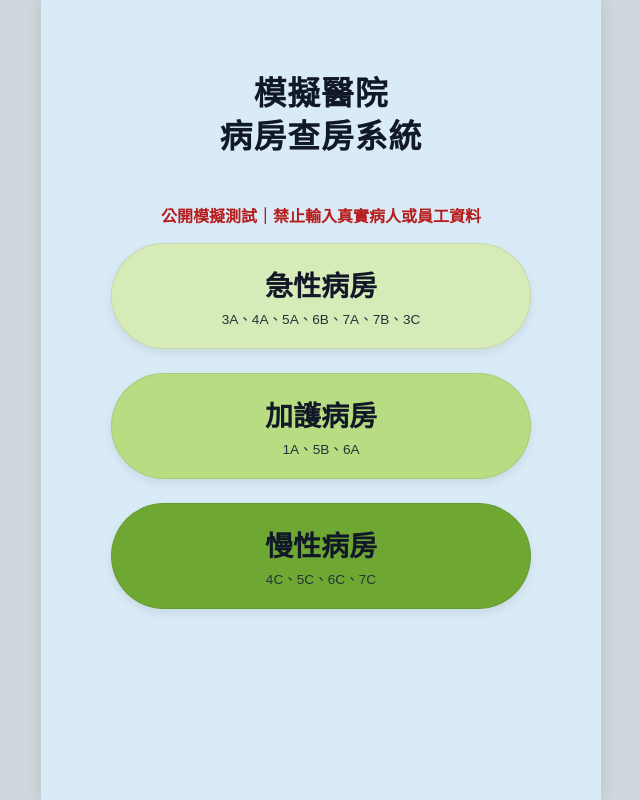
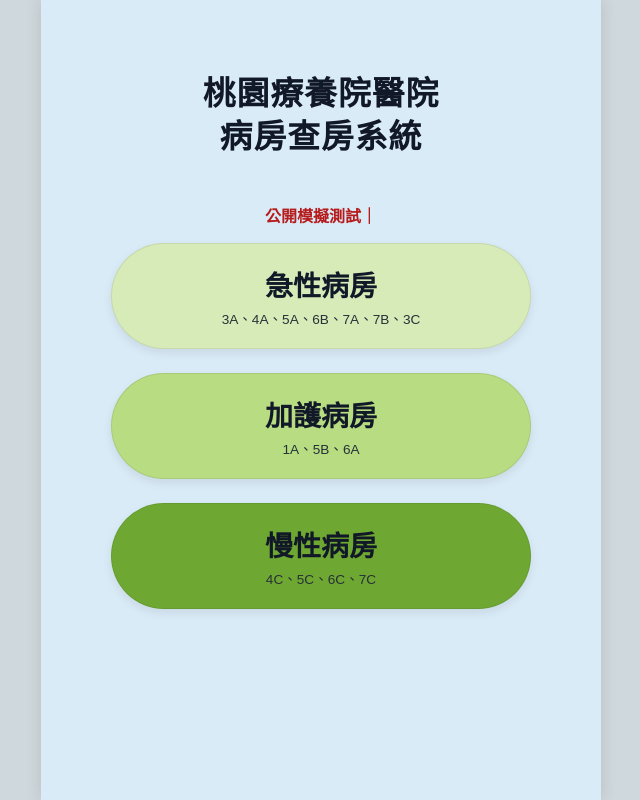
Before and after one commit to shuhui1023-prog/ward-rounding-test, a plain HTML site: page index.html in a window 1280 px wide. Shown: the whole page, without its empty margins (319-959 px from the left). Drawn offline with Linux system fonts and the light colour scheme.

Commit message:
Update index.html

```diff
--- a/index.html
+++ b/index.html
@@ -868,8 +868,8 @@
 <div class="container">
   <!-- ================= 首頁：類別選擇 ================= -->
   <div id="view-home">
-    <h1 class="home-main-title">模擬醫院<br>病房查房系統</h1>
-    <p style="color:#b71c1c;font-weight:bold;">公開模擬測試｜禁止輸入真實病人或員工資料</p>
+    <h1 class="home-main-title">桃園療養院醫院<br>病房查房系統</h1>
+    <p style="color:#b71c1c;font-weight:bold;">公開模擬測試｜</p>
 
     <button type="button" class="home-cat-btn home-cat-acute" onclick="selectWardCategory('acute')">
       <span>急性病房</span>
```
